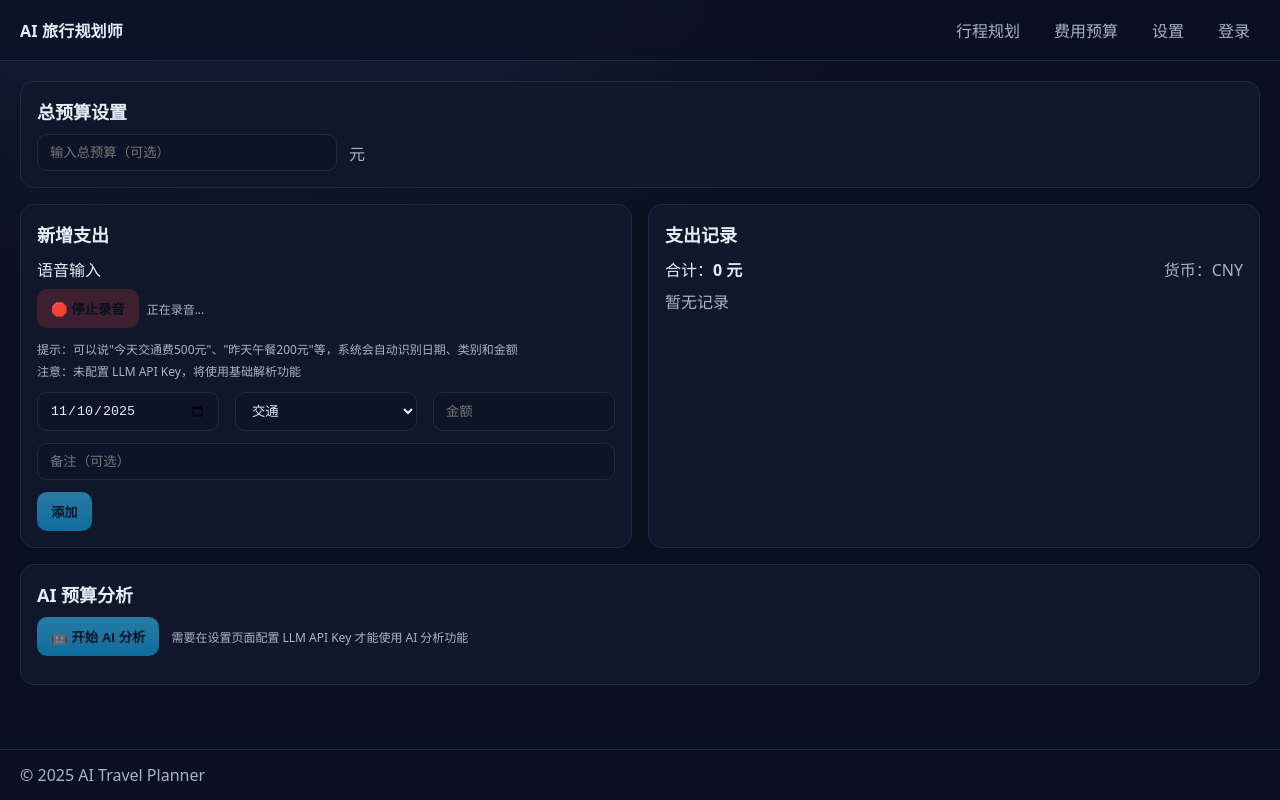
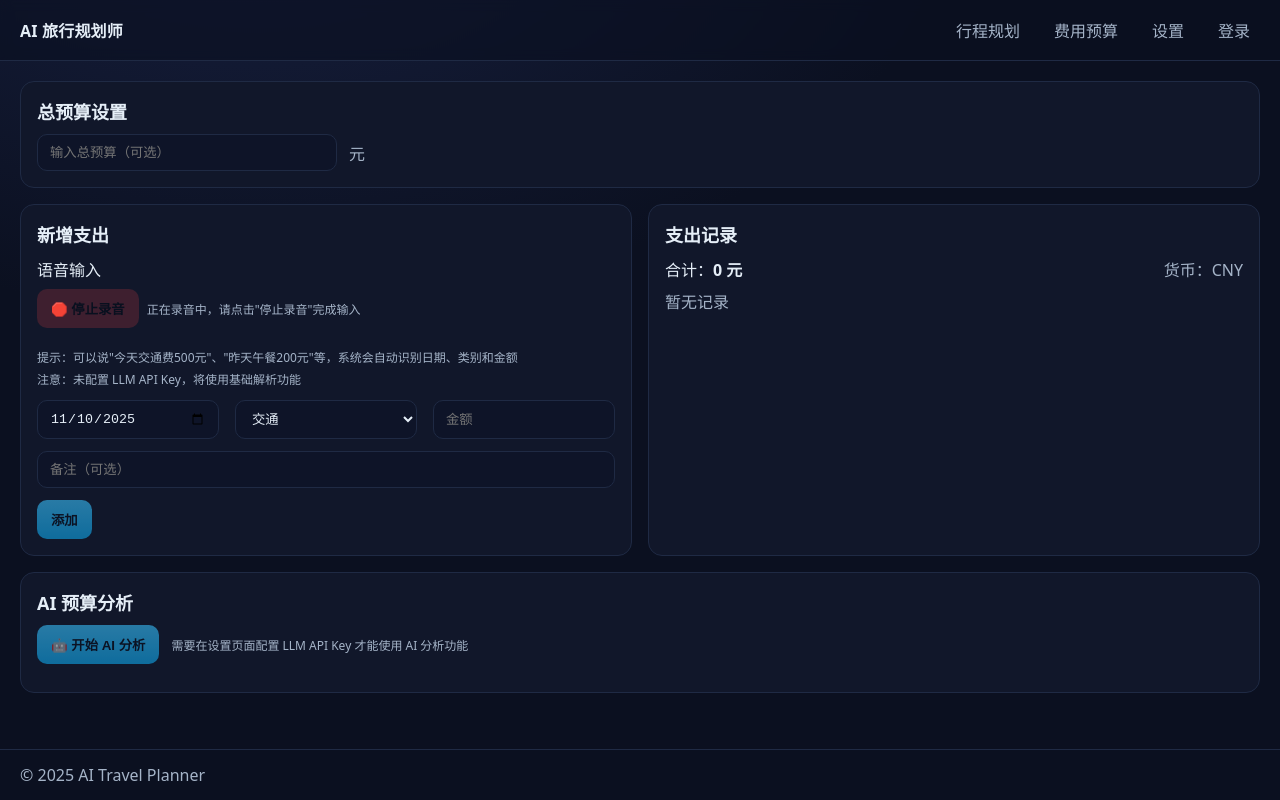
Before and after one commit to JessieGoya/AITravelPlanner, a React (Vite) app: page /budget in a window 1280 px wide. Both pictures are taken after a click on the button "🎤 开始语音输入". Built offline with nearby package versions, Linux system fonts and the light colour scheme.

Commit message:
完善语音输入功能

```diff
--- a/src/shared/VoiceInput.jsx
+++ b/src/shared/VoiceInput.jsx
@@ -1,41 +1,202 @@
 import { useEffect, useRef, useState } from 'react';
+
+// 智能添加标点符号的函数
+function addPunctuation(text) {
+  if (!text || !text.trim()) return text;
+
+  let result = text.trim();
+
+  // 移除末尾可能存在的标点符号（后面会重新添加）
+  result = result.replace(/[。！？，、；：]+$/g, '');
+
+  // 1. 在时间单位（天、日、月、年等）后、其他关键词前添加逗号
+  // 例如："5天预算" -> "5天，预算"、"3天喜欢" -> "3天，喜欢"
+  result = result.replace(/(\d+[天日月年个周])([^\d，。！？、；：]{2,})/g, '$1，$2');
+
+  // 2. 在金额单位后、非数字内容前添加逗号
+  // 例如："1万元喜欢" -> "1万元，喜欢"、"预算1万元喜欢" -> "预算1万元，喜欢"
+  result = result.replace(/(\d+[万千百]?[元块])([^\d，。！？、；：]{2,})/g, '$1，$2');
+
+  // 3. 在地名/地点后、数字前添加逗号（更精确的匹配）
+  // 例如："日本5天" -> "日本，5天"、"北京3天" -> "北京，3天"
+  // 匹配1-4个非数字、非标点的字符，后面紧跟数字+时间单位
+  result = result.replace(/([^\d，。！？、；：\s]{1,4})(\d+[天日月年个周])/g, '$1，$2');
+
+  // 4. 在"和"、"与"连接的并列项后、其他内容前添加逗号
+  // 例如："美食和动漫带孩子" -> "美食和动漫，带孩子"
+  result = result.replace(/([^，。！？、；：]+)(和|与)([^，。！？、；：]+)(带孩子|带家人|带朋友)/g, '$1$2$3，$4');
+
+  // 5. 在"带孩子"、"带家人"等短语前添加逗号（如果前面没有逗号）
+  result = result.replace(/([^，。！？、；：])(带孩子|带家人|带朋友)/g, '$1，$2');
+
+  // 6. 在"预算"、"花费"等词后、如果后面是数字+单位+其他内容，在单位后添加逗号
+  // 例如："预算1万元喜欢" -> "预算1万元，喜欢"（已在规则2处理）
+
+  // 7. 清理多余的逗号和空格
+  result = result.replace(/，+/g, '，');
+  result = result.replace(/，\s*，/g, '，');
+  result = result.replace(/\s+/g, '');
+
+  // 8. 检查是否是疑问句
+  const questionWords = [
+    '什么', '哪里', '哪儿', '怎么', '怎样', '为什么', '为何', '谁', '哪个',
+    '哪些', '多少', '何时', '什么时候', '会不会', '是否', '能不能', '可不可以',
+    '吗', '呢', '么', '如何'
+  ];
+  const isQuestion = questionWords.some(word => result.includes(word));
+
+  // 9. 检查是否是感叹句
+  const exclamationWords = ['太棒', '真好', '真美', '太好了', '真不错', '真厉害', '好棒', '好厉害', '太美', '太棒了'];
+  const isExclamation = exclamationWords.some(word => result.includes(word)) ||
+                        /[哇啊呀]$/.test(result) ||
+                        /太(棒|好|美)了?$/.test(result);
+
+  // 10. 添加句末标点
+  if (isQuestion) {
+    result += '？';
+  } else if (isExclamation) {
+    result += '！';
+  } else {
+    result += '。';
+  }
+
+  return result;
+}
 
 export default function VoiceInput({ onText }) {
   const [listening, setListening] = useState(false);
+  const [interimText, setInterimText] = useState('');
+  const [finalText, setFinalText] = useState('');
   const recRef = useRef(null);
+  // 使用 ref 存储最新的文本值，避免闭包问题
+  const finalTextRef = useRef('');
+  const interimTextRef = useRef('');
+  const onTextRef = useRef(onText);
+
+  // 保持 onText 回调的最新引用
+  useEffect(() => {
+    onTextRef.current = onText;
+  }, [onText]);
 
   useEffect(() => {
     const SR = window.webkitSpeechRecognition || window.SpeechRecognition;
     if (!SR) return;
+
     const rec = new SR();
     rec.lang = 'zh-CN';
-    rec.interimResults = false;
+    rec.continuous = true; // 持续录音，直到手动停止
+    rec.interimResults = true; // 显示中间结果，提高用户体验
     rec.maxAlternatives = 1;
+
     rec.onresult = (e) => {
-      const text = Array.from(e.results).map((r) => r[0].transcript).join('');
-      if (text) onText(text);
+      let interim = '';
+      let final = '';
+
+      // 处理所有识别结果（从 resultIndex 开始的新结果）
+      for (let i = e.resultIndex; i < e.results.length; i++) {
+        const transcript = e.results[i][0].transcript;
+        if (e.results[i].isFinal) {
+          // 最终结果，累积到最终文本中
+          final += transcript;
+        } else {
+          // 中间结果（实时显示，会不断更新）
+          interim += transcript;
+        }
+      }
+
+      // 更新显示的文本和 ref
+      if (final) {
+        // 累积最终结果
+        setFinalText(prev => {
+          const newText = prev + final;
+          finalTextRef.current = newText;
+          return newText;
+        });
+      }
+      // 中间结果总是显示最新的
+      setInterimText(interim);
+      interimTextRef.current = interim;
     };
-    rec.onend = () => setListening(false);
-    rec.onerror = () => setListening(false);
+
+    rec.onend = () => {
+      // 录音结束时，发送所有累积的文本（使用 ref 获取最新值）
+      let textToSend = finalTextRef.current + interimTextRef.current;
+      if (textToSend.trim()) {
+        // 智能添加标点符号
+        textToSend = addPunctuation(textToSend.trim());
+        onTextRef.current(textToSend);
+      }
+      setListening(false);
+      setInterimText('');
+      setFinalText('');
+      finalTextRef.current = '';
+      interimTextRef.current = '';
+    };
+
+    rec.onerror = (e) => {
+      console.error('语音识别错误:', e.error);
+      if (e.error === 'no-speech') {
+        // 没有检测到语音，不自动停止，让用户手动控制
+        return;
+      }
+      setListening(false);
+      setInterimText('');
+      setFinalText('');
+      finalTextRef.current = '';
+      interimTextRef.current = '';
+    };
+
     recRef.current = rec;
-  }, [onText]);
+
+    // 清理函数
+    return () => {
+      if (recRef.current) {
+        try {
+          recRef.current.stop();
+        } catch (e) {
+          // 忽略停止错误
+        }
+      }
+    };
+  }, []); // 空依赖数组，只在组件挂载时初始化一次
 
   const start = () => {
     if (!recRef.current) {
       alert('当前浏览器不支持 Web 语音识别，您可直接输入文字');
       return;
     }
+    try {
       setListening(true);
+      setInterimText('');
+      setFinalText('');
+      finalTextRef.current = '';
+      interimTextRef.current = '';
       recRef.current.start();
+    } catch (error) {
+      console.error('启动录音失败:', error);
+      setListening(false);
+    }
   };
 
   const stop = () => {
-    try { recRef.current?.stop?.(); } catch {}
+    if (recRef.current && listening) {
+      try {
+        // 停止录音，会触发 onend 事件
+        recRef.current.stop();
+      } catch (error) {
+        console.error('停止录音失败:', error);
         setListening(false);
+        setInterimText('');
+        setFinalText('');
+        finalTextRef.current = '';
+        interimTextRef.current = '';
+      }
+    }
   };
 
   return (
-    <div className="row" style={{ alignItems: 'center', gap: 8 }}>
+    <div style={{ width: '100%' }}>
+      <div className="row" style={{ alignItems: 'center', gap: 8, marginBottom: 8 }}>
         <button
           className="btn"
           onClick={listening ? stop : start}
@@ -49,8 +210,33 @@ export default function VoiceInput({ onText }) {
         </button>
         {listening && (
           <span className="muted" style={{ fontSize: '12px' }}>
-          正在录音...
+            正在录音中，请点击"停止录音"完成输入
           </span>
+        )}
+      </div>
+
+      {/* 显示实时识别结果 */}
+      {(interimText || finalText) && (
+        <div
+          style={{
+            padding: '8px 12px',
+            background: 'var(--bg-secondary, rgba(0,0,0,0.05))',
+            borderRadius: '4px',
+            fontSize: '14px',
+            minHeight: '40px',
+            marginTop: 8,
+            border: '1px solid var(--border, rgba(0,0,0,0.1))'
+          }}
+        >
+          {finalText && (
+            <span style={{ color: 'var(--text, #333)' }}>{finalText}</span>
+          )}
+          {interimText && (
+            <span style={{ color: 'var(--muted, #666)', fontStyle: 'italic' }}>
+              {interimText}
+            </span>
+          )}
+        </div>
       )}
     </div>
   );
```
Lines whose indentation alone changed are shown as unchanged.
